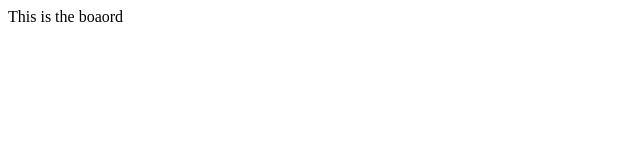
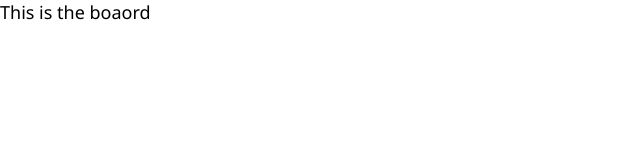
Before and after one commit to mickelsonmichael/trivia, a React app: page / in a window 1280 px wide. Shown: the top 160 px of the page, without its empty margins (0-640 px from the left). Built offline with nearby package versions, Linux system fonts and the light colour scheme.

Commit message:
Add app.css

```diff
--- a/src/App.js
+++ b/src/App.js
@@ -1,8 +1,7 @@
 import React from "react";
 import Board from "./board";
+import "./app.css";
 
-const App = () => (
-	<Board />
-);
+const App = () => <Board />;
 
 export default App;
--- /dev/null
+++ b/src/app.css
@@ -0,0 +1,16 @@
+* {
+  box-sizing: border-box;
+}
+
+html,
+body,
+#root {
+  margin: 0;
+  padding: 0;
+  height: 100%;
+}
+
+body {
+  font-family: "Segoe UI", Tahoma, Geneva, Verdana, sans-serif;
+  font-size: 18px;
+}
```
